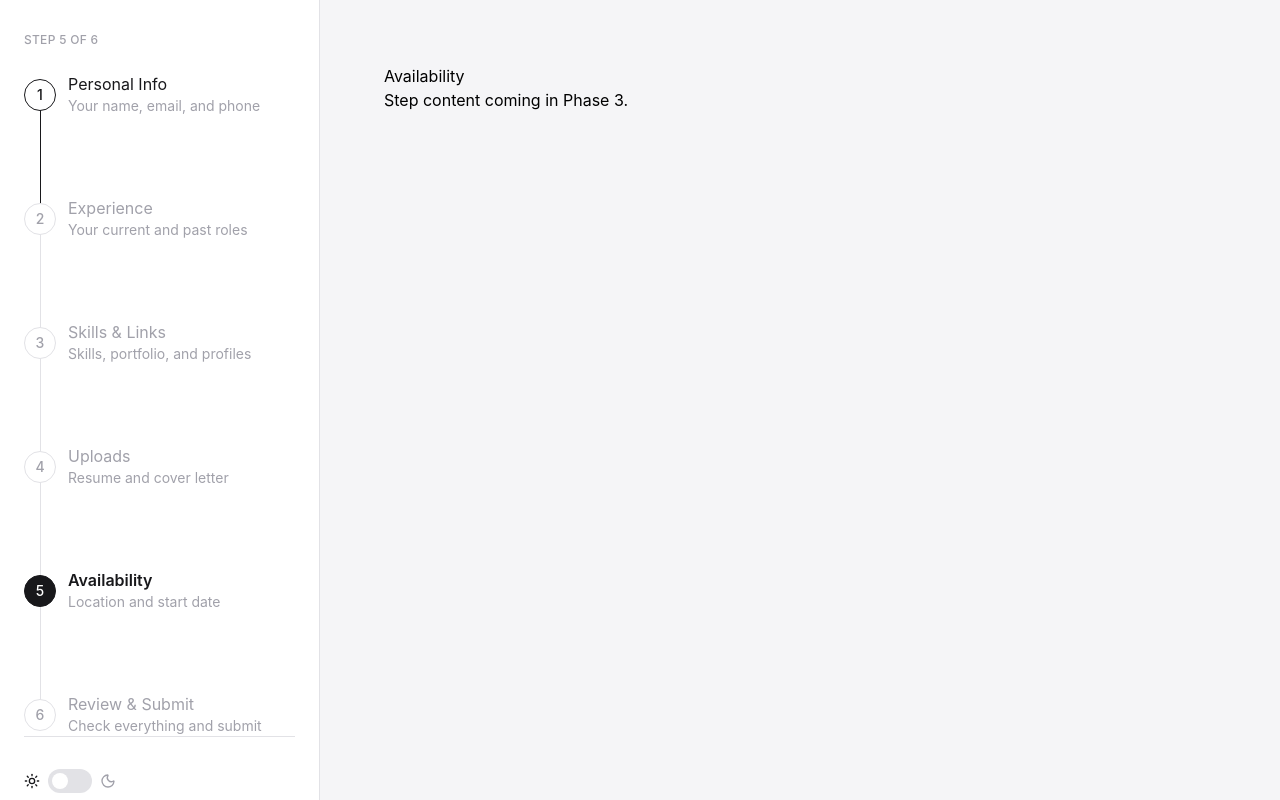
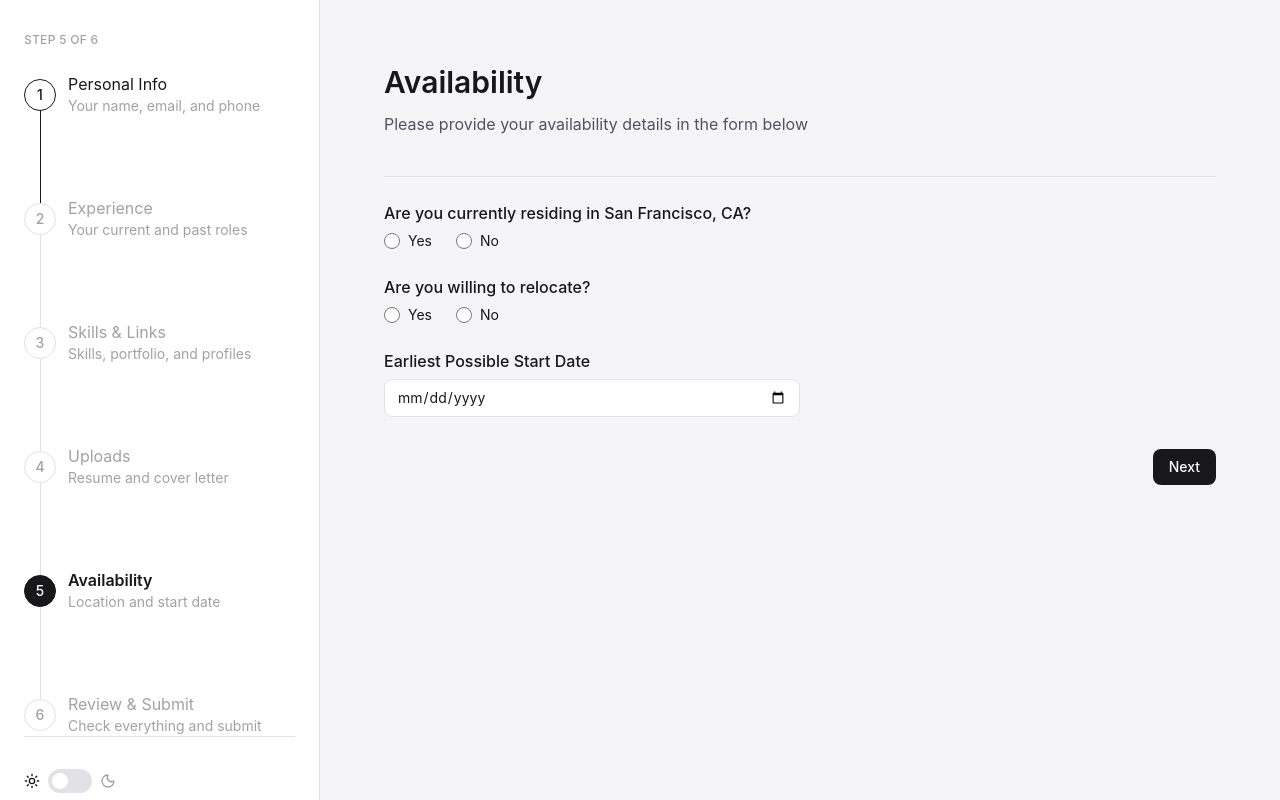
Before and after one commit to HanifNepali/job-application-form, a React (Vite) app: page /form/availability in a window 1280 px wide. Built offline with nearby package versions, Linux system fonts and the light colour scheme.

Commit message:
Implement Availability page

```diff
--- /dev/null
+++ b/src/lib/jobPosting.ts
@@ -0,0 +1,8 @@
+// Simulates data that would come from a backend/job-posting API in a real
+// app — explicitly documented as an intentional simplification, per the
+// requirements doc's "Explicitly Out of Scope" section.
+
+export const mockJobPosting = {
+  title: "Senior Frontend Engineer",
+  location: "San Francisco, CA",
+};
--- a/src/steps/availability/AvailabilityStep.tsx
+++ b/src/steps/availability/AvailabilityStep.tsx
@@ -1,10 +1,131 @@
-// Placeholder for Phase 1. Real content (conditional relocation regions,
-// date picker) lands in Phase 3.
+import { useForm, useWatch, Controller } from "react-hook-form";
+import { zodResolver } from "@hookform/resolvers/zod";
+import { useNavigate } from "react-router-dom";
+import {
+  availabilitySchema,
+  type AvailabilityFormValues,
+  type AvailabilityData,
+} from "./schema";
+import { FieldCheckboxGroup } from "@/components/FieldCheckboxGroup";
+import { FieldTextInput } from "@/components/FieldTextInput";
+import { Button } from "@/components/Button";
+import { useFormStore } from "@/store/formStore";
+import { STEPS } from "@/lib/steps";
+import { mockJobPosting } from "@/lib/jobPosting";
+import { StepHeader } from "@/components/StepHeader";
+import { FieldYesNo } from "@/components/FieldYesNo";
+import { RELOCATION_REGIONS } from "@/lib/constants";
+
 export function AvailabilityStep() {
+  const navigate = useNavigate();
+  const data = useFormStore((s) => s.data.availability);
+  const updateAvailability = useFormStore((s) => s.updateAvailability);
+  const setFurthestUnlockedStep = useFormStore(
+    (s) => s.setFurthestUnlockedStep,
+  );
+
+  const {
+    register,
+    control,
+    handleSubmit,
+    setValue,
+    formState: { errors, isSubmitting },
+  } = useForm<AvailabilityFormValues, unknown, AvailabilityData>({
+    resolver: zodResolver(availabilitySchema),
+    defaultValues: data,
+    mode: "onBlur",
+    reValidateMode: "onChange",
+  });
+
+  // Drives the conditional reveal — willingToRelocate isn't itself
+  // register()-based, but useWatch (rather than reading relocateField.value
+  // directly) keeps this consistent with how every other step reads live
+  // values for conditional rendering (Experience's isCurrent check, etc.).
+  const willingToRelocateWatchedValue = useWatch({
+    control,
+    name: "willingToRelocate",
+  });
+
+  const onSubmit = (values: AvailabilityData) => {
+    updateAvailability(values);
+    setFurthestUnlockedStep(5);
+    navigate(`/form/${STEPS[5].path}`);
+  };
+
   return (
-    <div>
-      <h2>Availability</h2>
-      <p>Step content coming in Phase 3.</p>
-    </div>
+    <>
+      <StepHeader title={STEPS[4].label} description={STEPS[4].pageSubHeader} />
+      <form onSubmit={handleSubmit(onSubmit)} noValidate className="space-y-6">
+        <Controller
+          name="residesInJobLocation"
+          control={control}
+          render={({ field }) => (
+            <FieldYesNo
+              label={`Are you currently residing in ${mockJobPosting.location}?`}
+              name="residesInJobLocation"
+              value={field.value}
+              onChange={field.onChange}
+              onBlur={field.onBlur}
+              error={errors.residesInJobLocation?.message}
+            />
+          )}
+        />
+
+        <Controller
+          name="willingToRelocate"
+          control={control}
+          render={({ field }) => (
+            <FieldYesNo
+              label="Are you willing to relocate?"
+              name="willingToRelocate"
+              value={field.value}
+              onChange={(val) => {
+                field.onChange(val);
+                // Clear stale regions the moment relocation is turned off — same
+                // "don't trust UI-only gating" reasoning as Experience clearing
+                // endDate when a role becomes current: the field is about to be
+                // hidden, but its old value would otherwise survive untouched.
+                if (!val) setValue("relocationRegions", []);
+              }}
+              onBlur={field.onBlur}
+              error={errors.willingToRelocate?.message}
+            />
+          )}
+        />
+
+        {willingToRelocateWatchedValue === true && (
+          <Controller
+            name="relocationRegions"
+            control={control}
+            render={({ field }) => (
+              <FieldCheckboxGroup
+                label="Which regions would you consider relocating to?"
+                name="relocationRegions"
+                options={RELOCATION_REGIONS}
+                value={field.value}
+                onChange={field.onChange}
+                error={errors.relocationRegions?.message}
+              />
+            )}
+          />
+        )}
+
+        <div className="grid grid-cols-2">
+          <FieldTextInput
+            label="Earliest Possible Start Date"
+            type="date"
+            min={new Date().toISOString()}
+            error={errors.earliestStartDate?.message}
+            {...register("earliestStartDate")}
+          />
+        </div>
+
+        <div className="flex justify-end pt-2">
+          <Button type="submit" disabled={isSubmitting}>
+            Next
+          </Button>
+        </div>
+      </form>
+    </>
   );
 }
```
